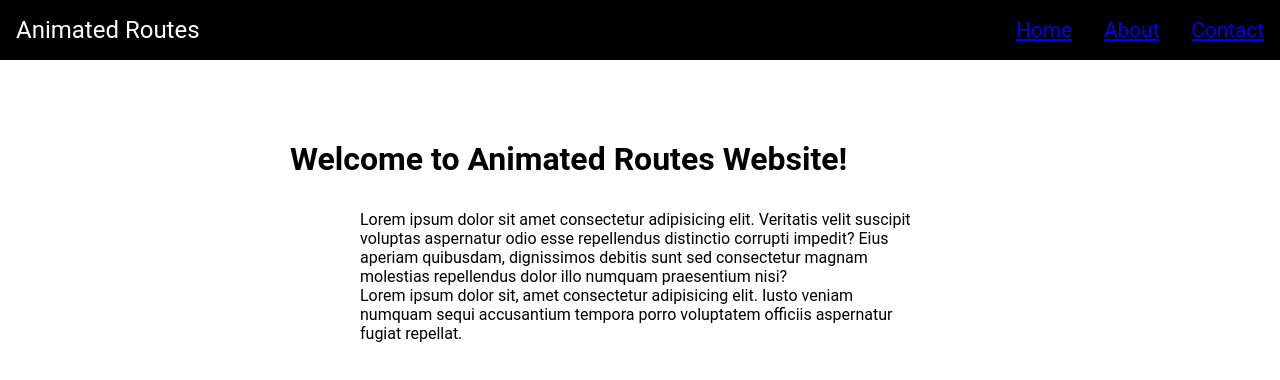
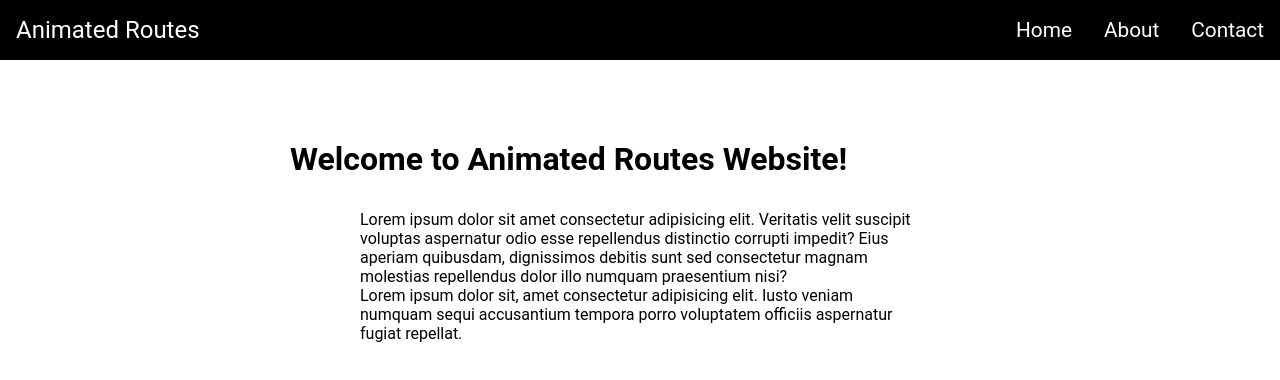
Before and after one commit to wojtek99955/framer-motion-routes-animation, a React (Create React App) app: page / in a window 1280 px wide. Shown: the top 380 px of the page. Built offline with nearby package versions, Linux system fonts and the light colour scheme.

Commit message:
NavLinks styles update

```diff
--- a/src/components/Header.js
+++ b/src/components/Header.js
@@ -26,20 +26,27 @@ const Nav = styled.nav`
   }
 `;
 
+const StyledNavLink = styled(NavLink)`
+  color: White;
+  text-decoration: none;
+`;
+
 function Header() {
   return (
     <HeaderContainer>
-      <Logo>Animated Routes</Logo>
+      <Logo>
+        <StyledNavLink to="/">Animated Routes</StyledNavLink>
+      </Logo>
       <Nav>
         <ul>
           <li>
-            <NavLink to="/">Home</NavLink>
+            <StyledNavLink to="/">Home</StyledNavLink>
           </li>
           <li>
-            <NavLink to="/about">About</NavLink>
+            <StyledNavLink to="/about">About</StyledNavLink>
           </li>
           <li>
-            <NavLink to="/contact">Contact</NavLink>
+            <StyledNavLink to="/contact">Contact</StyledNavLink>
           </li>
         </ul>
       </Nav>
```
